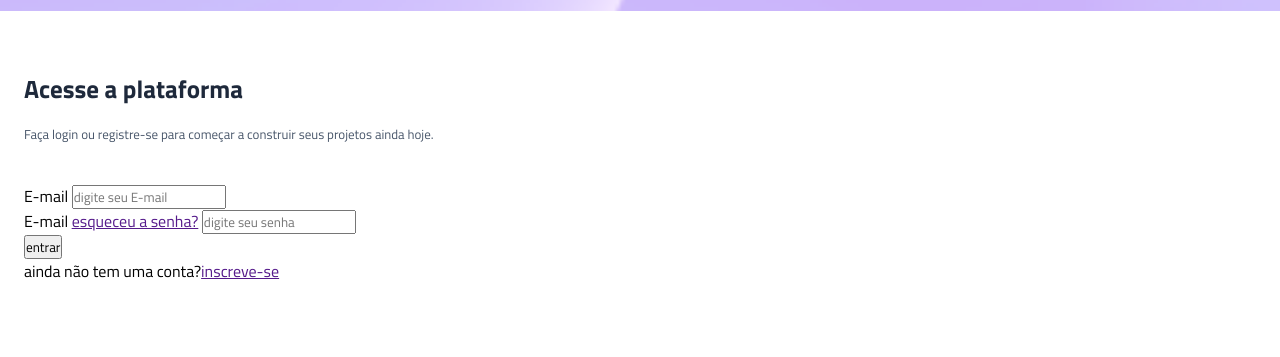
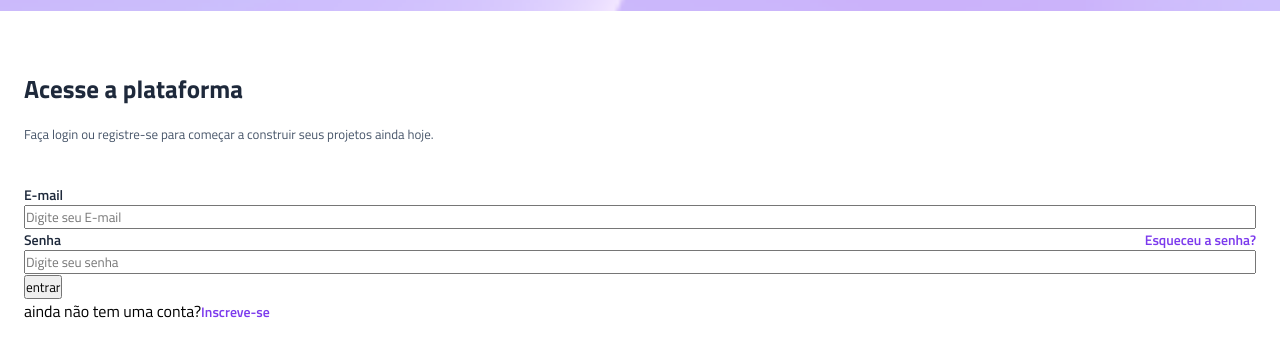
Before and after one commit to Saopaulo2005/projeto-vertigo, a plain HTML site: page index.html in a window 1280 px wide. Shown: the part 123-480 px from the top of the page. Drawn offline with Linux system fonts and the light colour scheme.

Commit message:
estilização dos labels e das âncoras de senção de login

```diff
--- a/index.html
+++ b/index.html
@@ -24,17 +24,19 @@
             <form action="">
                 <div class="input-box">
                     <label for="Email">E-mail</label>
-                    <input type="Email" placeholder="digite seu E-mail" id="Email">
+                    <input type="Email" placeholder="Digite seu E-mail" id="Email">
                 </div>
                 <div class="input-box">
-                    <label for="Senha">E-mail</label>
-                    <a href="">esqueceu a senha?</a>
-                    <input type="password" placeholder="digite seu senha" id="senha">
+                   <div>
+                    <label for="Senha">Senha</label>
+                    <a href="">Esqueceu a senha?</a>
+                   </div>
+                    <input type="Password" placeholder="Digite seu senha" id="Senha">
                 </div>
                 <button>entrar</button>
             </form>
             <p>
-                ainda não tem uma conta?<a href="">inscreve-se</a>
+                ainda não tem uma conta?<a href="">Inscreve-se</a>
             </p>
         </section>
     </main>
--- a/style.css
+++ b/style.css
@@ -12,6 +12,7 @@
 :root{
     --gray-800:#1E293B;
     --gray-600:#475569;
+    --purple:#7c3aed
 }
 /* numero = 20 */
 /* print(numero) */
@@ -47,5 +48,34 @@ main{
 .descricao p{
     font-size: 0.8125rem;
     color: var(--gray-600);
+}
+
+
+.input-box{
+    display: flex;
+    flex-direction: column;
+}
+
+
+.login label{
+    font-size: 0.875rem ;
+    color: var(--gray-800);
+    font-weight: 600;
+}
+.input-box div{
+    display: flex;
+    justify-content: space-between;
+    align-items: center;
+}
+
+.login a{
+    color: var(--purple);
+    text-decoration: none;
+    font-size: 0.865rem;
+    font-weight: 600;
 
 }
+
+.login a:hover{
+    text-decoration: underline;
+}
```
